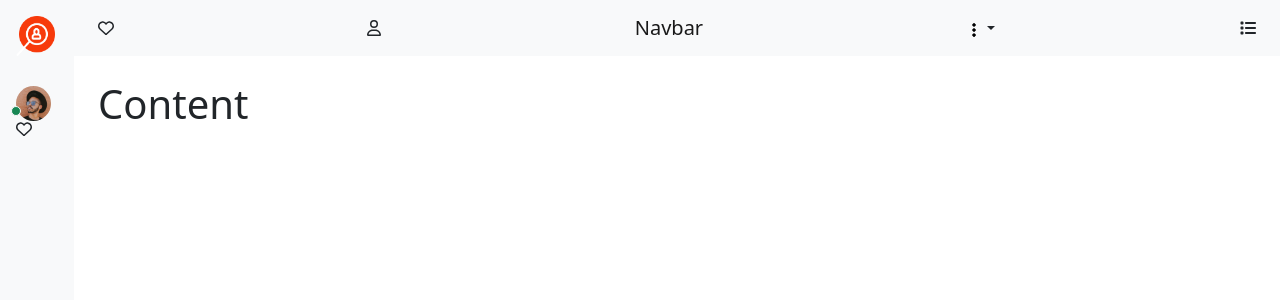
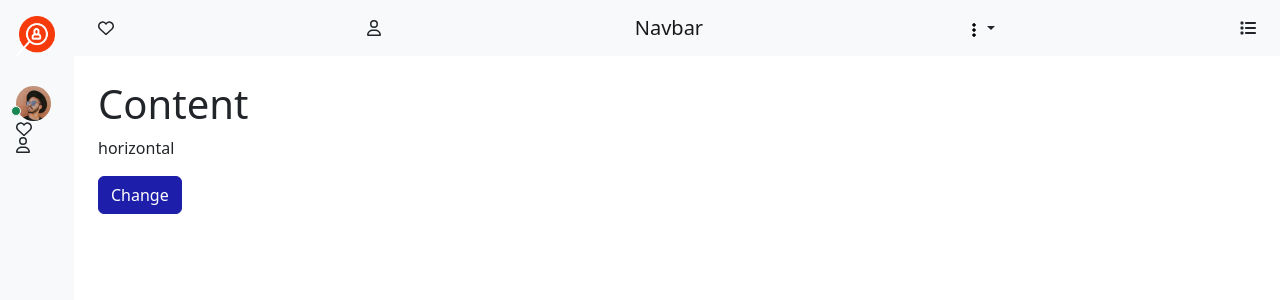
Before and after one commit to sdtHossain/jobick-admin-dashboard, a Vue app: page / in a window 1280 px wide. Shown: the top 300 px of the page. Built offline with nearby package versions, Linux system fonts and the light colour scheme.

Commit message:
added sidebar dropdown and vertical sidebar

```diff
--- /dev/null
+++ b/data.json
@@ -0,0 +1,21 @@
+{
+  "dashboard": {
+    "position": "horizontal"
+  },
+  "menu": {
+    "dashboard": {
+      "label": "dashboard",
+      "icon": "fa-regular fa-heart",
+      "submenu": [
+        "dashboard light", "dashboard dark"
+      ]
+    },
+    "home": {
+      "label": "home",
+      "icon": "fa-regular fa-user",
+      "submenu": [
+        "home light", "home dark"
+      ]
+    }
+  }
+}
--- a/src/stores/dashbord.js
+++ b/src/stores/dashbord.js
@@ -1,9 +1,25 @@
-import { ref, computed } from "vue";
+import { ref, computed, reactive } from "vue";
 import { defineStore } from "pinia";
+import sourceData from "../../data.json";
 
 export const useDashboardStore = defineStore("dashboard", () => {
   const dashbordCollapsed = ref(true);
   const chatBarCollapsed = ref(true);
+  const isVerticalHeader = ref(false);
+  const dashboard = reactive(sourceData.dashboard);
 
-  return { dashbordCollapsed, chatBarCollapsed };
+  function changeDashPosition() {
+    console.log(dashboard);
+    dashboard.position =
+      dashboard.position == "vertical" ? "horizontal" : "vertical";
+    isVerticalHeader.value = dashboard.position == "vertical" ? true : false;
+  }
+
+  return {
+    dashbordCollapsed,
+    chatBarCollapsed,
+    dashboard,
+    changeDashPosition,
+    isVerticalHeader,
+  };
 });
--- a/src/views/components/inc/ContentView.vue
+++ b/src/views/components/inc/ContentView.vue
@@ -1,18 +1,25 @@
 <script setup>
 import { useDashboardStore } from "../../../stores/dashbord";
 import { storeToRefs } from "pinia";
+import SubMenu from "./SubMenu.vue";
+import sourceData from "../../../../data.json";
 
-const { dashbordCollapsed, chatBarCollapsed } = storeToRefs(
-  useDashboardStore()
-);
+const { dashbordCollapsed, chatBarCollapsed, dashboard, isVerticalHeader } =
+  storeToRefs(useDashboardStore());
+
+const { changeDashPosition } = useDashboardStore();
 </script>
 <template>
   <div
     class="container-fluid page-body-wrapper"
-    :class="dashbordCollapsed ? 'expand' : ''"
+    :class="[
+      dashbordCollapsed ? 'expand' : '',
+      isVerticalHeader ? 'w-100' : '',
+    ]"
   >
     <!-- nav bar -->
     <nav class="navbar bg-light px-4">
+      <template v-if="!isVerticalHeader">
         <font-awesome-icon
           @click="dashbordCollapsed = true"
           icon="fa-regular fa-heart"
@@ -23,6 +30,7 @@ const { dashbordCollapsed, chatBarCollapsed } = storeToRefs(
           icon="fa-regular fa-user"
           class="me-2"
         />
+      </template>
       <a class="navbar-brand" href="#">Navbar</a>
       <div class="dropdown">
         <div
@@ -49,10 +57,46 @@ const { dashbordCollapsed, chatBarCollapsed } = storeToRefs(
       />
     </nav>
 
+    <!-- vertical sidebar -->
+    <nav v-if="isVerticalHeader" class="navbar bg-light">
+      <div class="container-fluid">
+        <ul class="list-unstyled d-flex">
+          <li
+            v-for="menu in sourceData.menu"
+            :key="menu.label"
+            class="nav-item dropdown"
+          >
+            <a
+              class="nav-link dropdown-toggle"
+              href="#"
+              role="button"
+              data-bs-toggle="dropdown"
+              aria-expanded="false"
+            >
+              {{ menu.label }}
+            </a>
+            <ul class="dropdown-menu">
+              <SubMenu
+                v-for="submenu in menu.submenu"
+                :key="submenu"
+                :isDropdown="true"
+                :menuLabel="submenu"
+              />
+            </ul>
+          </li>
+        </ul>
+      </div>
+    </nav>
+
     <!-- main panel -->
     <div class="main-panel">
       <div class="content-wrapper p-4">
         <h1>Content</h1>
+        <p>{{ dashboard.position }}</p>
+
+        <button @click="changeDashPosition" class="btn btn-primary">
+          Change
+        </button>
       </div>
     </div>
   </div>
--- a/src/views/components/inc/SideBar.vue
+++ b/src/views/components/inc/SideBar.vue
@@ -1,13 +1,18 @@
 <script setup>
 import { useDashboardStore } from "../../../stores/dashbord";
 import { storeToRefs } from "pinia";
+import sourceData from "../../../../data.json";
+import SubMenu from "./SubMenu.vue";
 
-const { dashbordCollapsed } = storeToRefs(useDashboardStore());
+const { dashbordCollapsed, isVerticalHeader } = storeToRefs(
+  useDashboardStore()
+);
 </script>
 <template>
   <aside
+    v-if="!isVerticalHeader"
     class="sidebar p-3 bg-light"
-    :class="dashbordCollapsed ? 'dashboard-collapsed' : ''"
+    :class="[dashbordCollapsed ? 'dashboard-collapsed' : '']"
   >
     <!-- logo -->
     <a href="#" class="logo pb-3 d-block">
@@ -56,55 +61,61 @@ const { dashbordCollapsed } = storeToRefs(useDashboardStore());
           />
         </div>
         <ul class="dropdown-menu">
-          <li><a class="dropdown-item" href="#">Action</a></li>
-          <li><a class="dropdown-item" href="#">Another action</a></li>
-          <li><a class="dropdown-item" href="#">Something else here</a></li>
+          <li
+            v-for="submenu in sourceData.menu.dashboard.submenu"
+            :key="submenu"
+          >
+            <a class="dropdown-item" href="#">{{ submenu }}</a>
+          </li>
         </ul>
       </div>
     </div>
 
     <!-- accordion -->
     <div class="accordion" id="accordionExample">
-      <div class="item d-flex">
-        <font-awesome-icon icon="fa-regular fa-heart" class="me-2" />
+      <div
+        v-for="menu in sourceData.menu"
+        :key="menu"
+        class="item d-flex dropdown"
+      >
+        <font-awesome-icon
+          :icon="menu.icon"
+          :class="dashbordCollapsed ? 'dropdown-toggle' : 'me-2'"
+          :data-bs-toggle="dashbordCollapsed ? 'dropdown' : ''"
+          aria-expanded="false"
+        />
+        <!-- dropdown -->
+        <ul class="dropdown-menu">
+          <template v-for="submenu in menu.submenu" :key="submenu">
+            <SubMenu :isDropdown="true" :menuLabel="submenu" />
+          </template>
+        </ul>
         <div class="flex-grow-1 item-details">
           <h6
             class="accordion-button bg-transparent shadow-none p-0"
-            id="headingOne"
+            :id="`heading${menu.label}`"
             type="button"
             data-bs-toggle="collapse"
-            data-bs-target="#collapseOne"
+            :data-bs-target="`#collapse${menu.label}`"
             aria-expanded="true"
-            aria-controls="collapseOne"
+            :aria-controls="`collapse${menu.label}`"
           >
-            Dashboard
+            {{ menu.label }}
           </h6>
           <div
-            id="collapseOne"
+            :id="`collapse${menu.label}`"
             class="accordion-collapse collapse show"
-            aria-labelledby="headingOne"
+            :aria-labelledby="`heading${menu.label}`"
             data-bs-parent="#accordionExample"
           >
             <div class="accordion-body">
               <ul class="list-unstyled submenu">
-                <li class="d-flex align-items-center">
-                  <span class="dash"></span><a href="#">Dashboard Light</a>
-                </li>
-                <li class="d-flex align-items-center">
-                  <span class="dash"></span><a href="#">Dashboard Dark</a>
-                </li>
-                <li class="d-flex align-items-center">
-                  <span class="dash"></span><a href="#">Dashboard Dark</a>
-                </li>
-                <li class="d-flex align-items-center">
-                  <span class="dash"></span><a href="#">Dashboard Dark</a>
-                </li>
-                <li class="d-flex align-items-center">
-                  <span class="dash"></span><a href="#">Dashboard Dark</a>
-                </li>
-                <li class="d-flex align-items-center">
-                  <span class="dash"></span><a href="#">Dashboard Dark</a>
-                </li>
+                <SubMenu
+                  v-for="(submenu, index) in menu.submenu"
+                  :key="index"
+                  :isDropdown="false"
+                  :menuLabel="submenu"
+                />
               </ul>
             </div>
           </div>
--- /dev/null
+++ b/src/views/components/inc/SubMenu.vue
@@ -0,0 +1,50 @@
+<script setup>
+import { ref } from "vue";
+
+const props = defineProps({
+  isDropdown: {
+    type: Boolean,
+    default: false,
+  },
+  menuLabel: {
+    type: String,
+    default: "Submenu",
+  },
+});
+</script>
+
+<template>
+  <li :class="isDropdown ? '' : 'd-flex align-items-center'">
+    <template v-if="!dropdown">
+      <span class="dash"></span>
+    </template>
+    <a :class="isDropdown ? 'dropdown-item' : ''" href="#">{{ menuLabel }}</a>
+  </li>
+</template>
+
+<!-- <ul class="list-unstyled submenu">
+  <li class="d-flex align-items-center">
+    <span class="dash"></span
+    ><a class="" href="#">Dashboard Light</a>
+  </li>
+  <li class="d-flex align-items-center">
+    <span class="dash"></span
+    ><a class="" href="#">Dashboard Dark</a>
+  </li>
+  <li class="d-flex align-items-center">
+    <span class="dash"></span
+    ><a class="" href="#">Dashboard Dark</a>
+  </li>
+  <li class="d-flex align-items-center">
+    <span class="dash"></span
+    ><a class="" href="#">Dashboard Dark</a>
+  </li>
+  <li class="d-flex align-items-center">
+    <span class="dash"></span
+    ><a class="" href="#">Dashboard Dark</a>
+  </li>
+  <li class="d-flex align-items-center">
+    <span class="dash"></span
+    ><a class="" href="#">Dashboard Dark</a>
+  </li>
+</ul> -->
```
Lines whose indentation alone changed are shown as unchanged.
